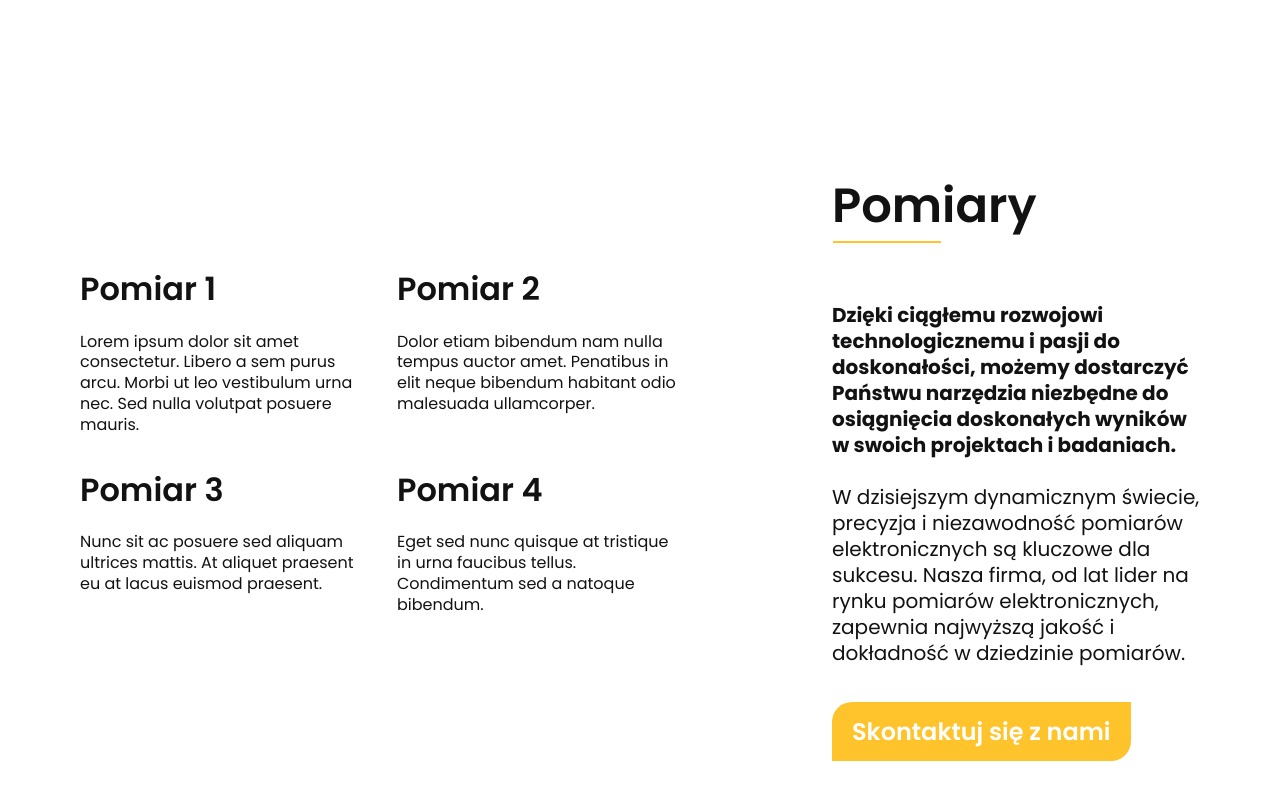
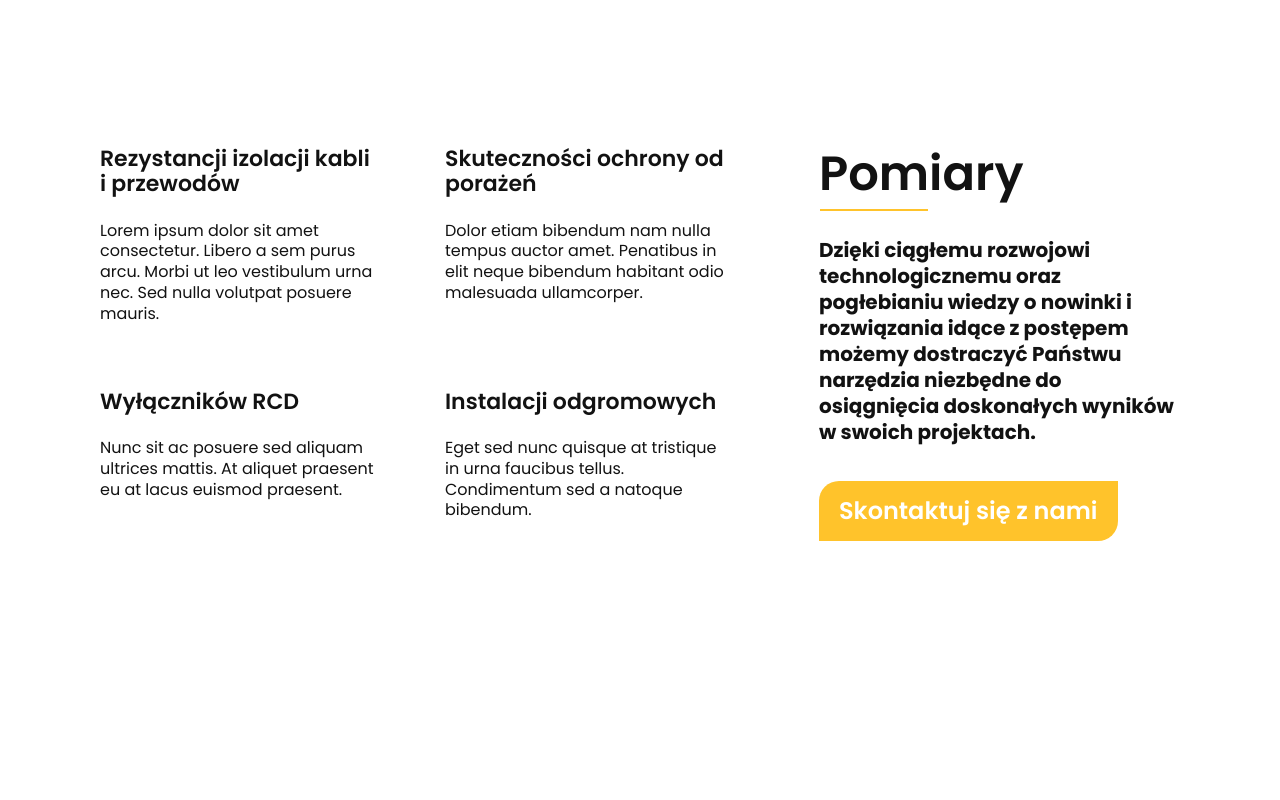
Before and after one commit to KamilJustynski/Elektroservis-Amper, a React (Create React App) app: page / in a window 1280 px wide. Shown: the part 2794-3594 px from the top of the page. After the commit the page ends 3501 px from the top, so only its background shows below. Built offline with nearby package versions, Linux system fonts and the light colour scheme.

Commit message:
Adding titles to SectionThree and the style butterfly

```diff
--- a/src/components/SectionThree/index.js
+++ b/src/components/SectionThree/index.js
@@ -14,28 +14,28 @@ export const SectionThree = () => (
   <Container>
     <GridWrapper>
       <GridItem>
-        <Title>Pomiar 1</Title>
+        <Title>Rezystancji izolacji kabli i przewodów</Title>
         <Description>
           Lorem ipsum dolor sit amet consectetur. Libero a sem purus arcu. Morbi
           ut leo vestibulum urna nec. Sed nulla volutpat posuere mauris.
         </Description>
       </GridItem>
       <GridItem>
-        <Title>Pomiar 2</Title>
+        <Title>Skuteczności ochrony od porażeń</Title>
         <Description>
           Dolor etiam bibendum nam nulla tempus auctor amet. Penatibus in elit
           neque bibendum habitant odio malesuada ullamcorper.
         </Description>
       </GridItem>
       <GridItem>
-        <Title>Pomiar 3</Title>
+        <Title>Wyłączników RCD</Title>
         <Description>
           Nunc sit ac posuere sed aliquam ultrices mattis. At aliquet praesent
           eu at lacus euismod praesent.
         </Description>
       </GridItem>
       <GridItem>
-        <Title>Pomiar 4</Title>
+        <Title>Instalacji odgromowych</Title>
         <Description>
           Eget sed nunc quisque at tristique in urna faucibus tellus.
           Condimentum sed a natoque bibendum.
@@ -46,14 +46,11 @@ export const SectionThree = () => (
       <Name>Pomiary</Name>
       <Article>
         <strong>
-          Dzięki ciągłemu rozwojowi technologicznemu i pasji do doskonałości,
-          możemy dostarczyć Państwu narzędzia niezbędne do osiągnięcia
-          doskonałych wyników w swoich projektach i badaniach.
+          Dzięki ciągłemu rozwojowi technologicznemu oraz pogłebianiu wiedzy o
+          nowinki i rozwiązania idące z postępem możemy dostraczyć Państwu
+          narzędzia niezbędne do osiągnięcia doskonałych wyników w swoich
+          projektach.
         </strong>
-        <br /> <br />W dzisiejszym dynamicznym świecie, precyzja i niezawodność
-        pomiarów elektronicznych są kluczowe dla sukcesu. Nasza firma, od lat
-        lider na rynku pomiarów elektronicznych, zapewnia najwyższą jakość i
-        dokładność w dziedzinie pomiarów.
       </Article>
       <Button>
         <span>Skontaktuj się z nami</span>
--- a/src/components/SectionThree/styled.js
+++ b/src/components/SectionThree/styled.js
@@ -1,14 +1,18 @@
-import styled from "styled-components";
+import styled, { css } from "styled-components";
 
 export const Container = styled.div`
-  display: flex;
+  display: grid;
+  grid-template-columns: 1fr 1fr;
   justify-content: center;
-  align-items: center;
-  gap: 154px;
-  margin: 0 auto;
-  margin-right: 80px;
-  margin-left: 80px;
-  margin-bottom: 150px;
+  gap: 93px;
+  margin: 140px 100px;
+
+  ${({ center }) =>
+    center &&
+    css`
+      align-items: center;
+      margin: 140px 100px;
+    `}
 `;
 
 export const GridWrapper = styled.div`
@@ -16,7 +20,7 @@ export const GridWrapper = styled.div`
   grid-template-columns: repeat(2, 1fr);
   grid-template-rows: repeat(2, 1fr);
   align-items: flex-start;
-  grid-gap: 36px;
+  grid-gap: 64px;
 `;
 
 export const GridItem = styled.div`
@@ -28,7 +32,7 @@ export const GridItem = styled.div`
 
 export const Title = styled.h2`
   color: ${({ theme }) => theme.colors.black};
-  font-size: 32px;
+  font-size: 22px;
   font-weight: 600;
   margin: 0;
 `;
@@ -38,14 +42,14 @@ export const Description = styled.article`
   font-size: 16px;
   font-weight: 400;
   line-height: 1.3;
+  width: 281px;
   height: auto;
-  width: 281px;
 `;
 
 export const Wrapper = styled.div`
   display: flex;
   flex-direction: column;
-  justify-content: center;
+  justify-content: flex-start;
   align-items: flex-start;
   gap: 36px;
 `;
@@ -56,6 +60,7 @@ export const Name = styled.h1`
   font-weight: 600;
   position: relative;
   flex-shrink: 0;
+  margin: 0;
 
   &::after {
     content: "";
@@ -73,7 +78,6 @@ export const Article = styled.article`
   color: ${({ theme }) => theme.colors.black};
   font-size: 20px;
   line-height: 1.3;
-  max-width: 500px;
 `;
 
 export const Button = styled.button`
```
